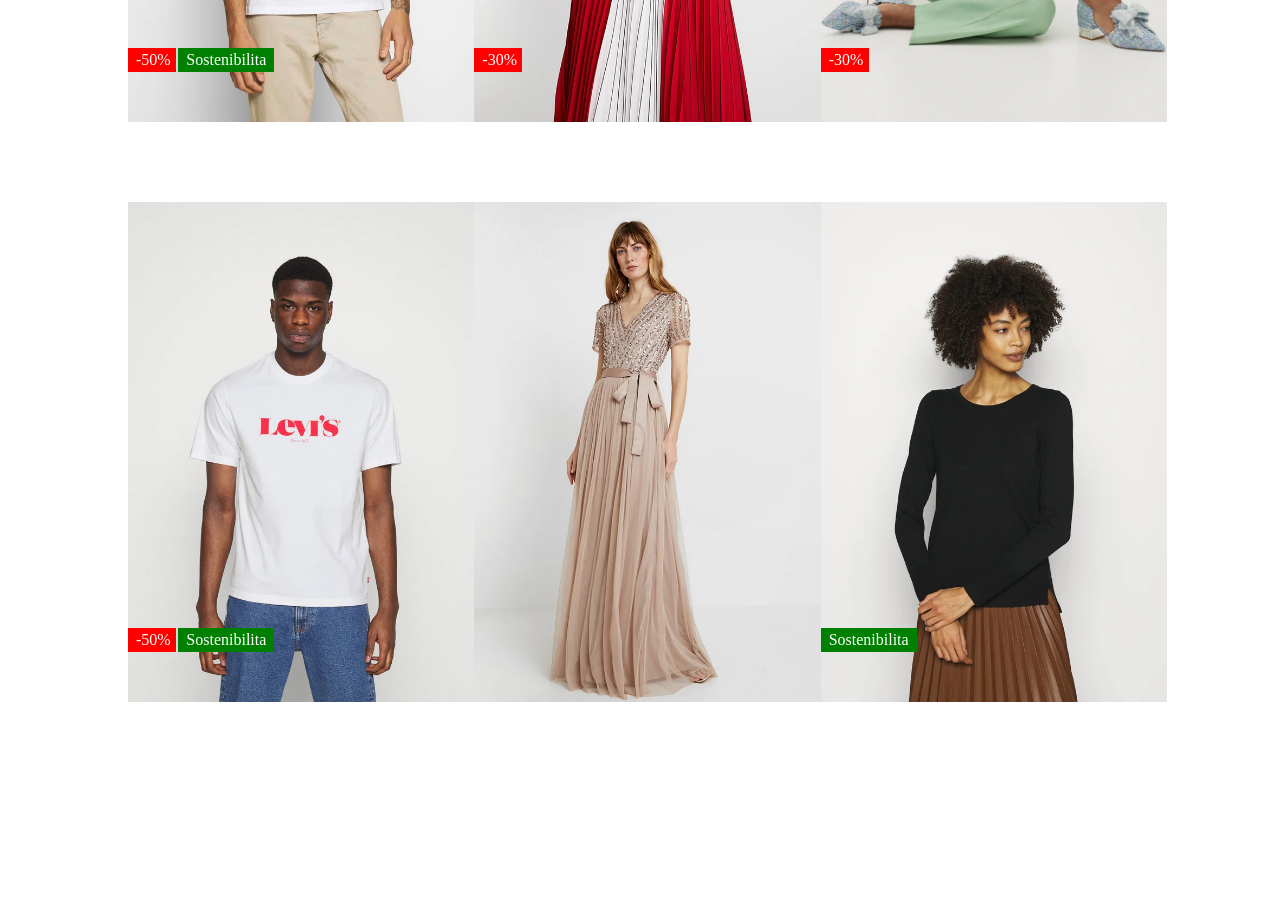
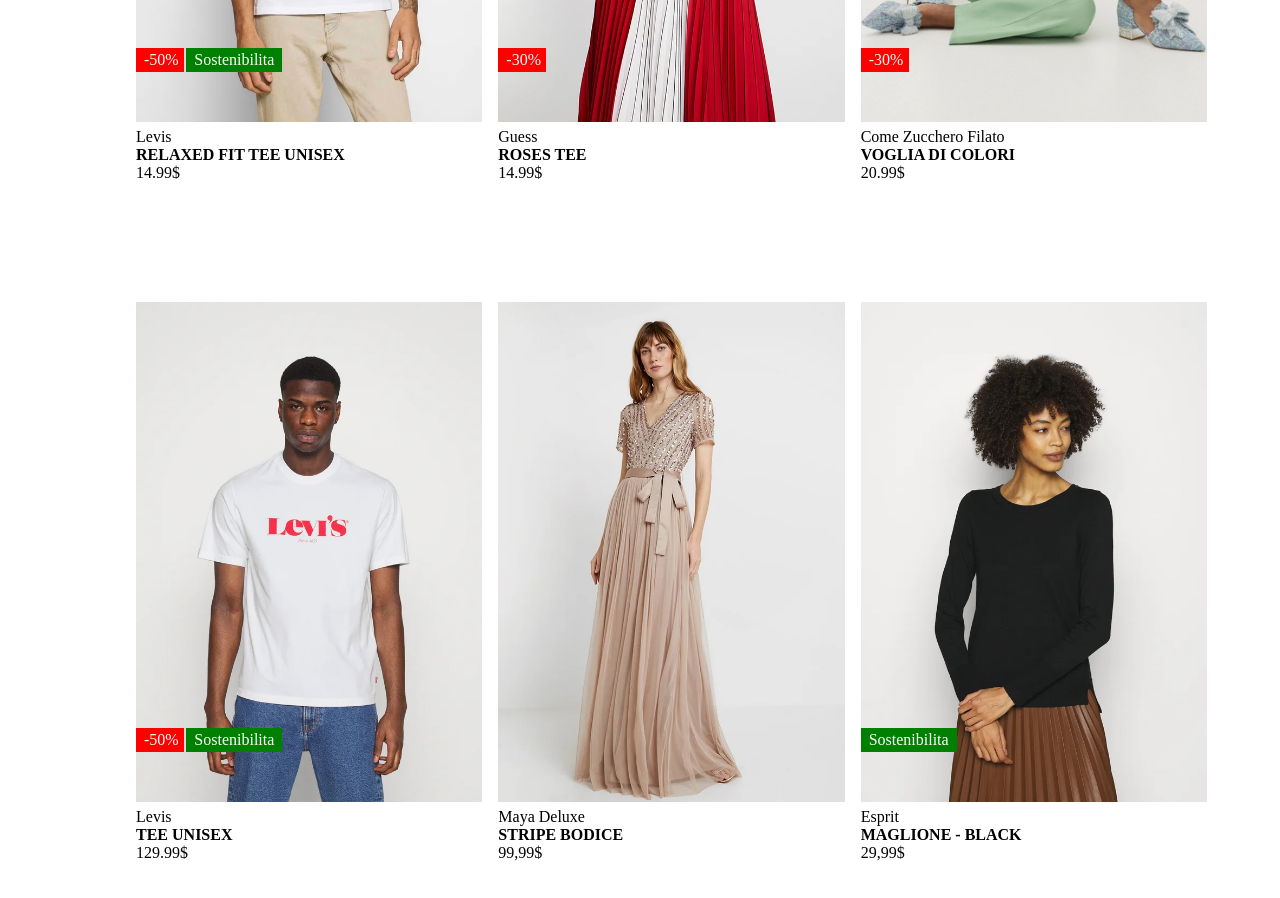
Before and after one commit to Enzo-belardo/html-css-boolando, a plain HTML site: page index.html in a window 1280 px wide. Shown: the part 460-1358 px from the top of the page. Before the commit the page ends 1194 px from the top, so only its background shows below. Drawn offline with Linux system fonts and the light colour scheme.

Commit message:
implementazione listino prezzi

```diff
--- a/index.html
+++ b/index.html
@@ -31,14 +31,32 @@
                 <img class="card" src="./img/1.webp" alt="">
                 <div class="sconto">-50%</div>
                 <div class="eco-first-card">Sostenibilita</div>
+                <div class="description">
+                    <p>Levis</p>
+                    <strong>RELAXED FIT TEE UNISEX</strong>
+                    <P>14.99$</P>
+                </div>
             </div>
+
+
             <div class="container-card flex">
                 <img class="card" src="./img/2.webp" alt="">
                 <div class="sconto">-30%</div>
+                <div class="description">
+                    <p>Guess</p>
+                    <strong>ROSES TEE</strong>
+                    <P>14.99$</P>
+                </div>
             </div>
+
             <div class="container-card flex">
                 <img class="card" src="./img/3.webp" alt="">
                 <div class="sconto">-30%</div>
+                <div class="description">
+                    <p>Come Zucchero Filato</p>
+                    <strong>VOGLIA DI COLORI</strong>
+                    <P>20.99$</P>
+                </div>
             </div>
         </div>
 
@@ -47,13 +65,30 @@
                 <img class="card" src="./img/4.webp" alt="">
                 <div class="sconto">-50%</div>
                 <div class="eco-first-card">Sostenibilita</div>
+                <div class="description">
+                    <p>Levis</p>
+                    <strong>TEE UNISEX</strong>
+                    <P>129.99$</P>
+                </div>
             </div>
+
             <div class="container-card flex">
                 <img class="card" src="./img/5.webp" alt="">
+                <div class="description">
+                    <p>Maya Deluxe</p>
+                    <strong>STRIPE BODICE</strong>
+                    <P>99,99$</P>
+                </div>
             </div>
+
             <div class="container-card flex">
                 <img class="card" src="./img/6.webp" alt="">
                 <div class="eco">Sostenibilita</div>
+                <div class="description">
+                    <p>Esprit</p>
+                    <strong>MAGLIONE - BLACK</strong>
+                    <P>29,99$</P>
+                </div>
             </div>
         </div>
     </main>
--- a/style.css
+++ b/style.css
@@ -50,13 +50,18 @@
 }
 
 .container-card{
-    width: 80%;
-    margin: auto;
-    height: 500px;
+    margin: 0 .5rem;
+    height: 600px;
     position: relative;
+}
+.description{
+    position: absolute;
+    left: 0;
+    bottom:40px;
 }
 .card{
     width: calc(100%/3) -1rem;
+    height: 500px;
 }
 .sconto{
     width: 3rem;
@@ -64,21 +69,21 @@
     color: white;
     position: absolute;
     left: 0;
-    bottom: 50px;
+    bottom: 150px;
     padding: .2rem .5rem;
 }
 .eco{
     background-color: green;
     color: white;
     position: absolute;
-    bottom: 50px;
+    bottom: 150px;
     padding: .2rem .5rem;
 }
 .eco-first-card{
     background-color: green;
     color: white;
     position: absolute;
-    bottom: 50px;
+    bottom: 150px;
     right: 200px;
     padding: .2rem .5rem;
 }
```
